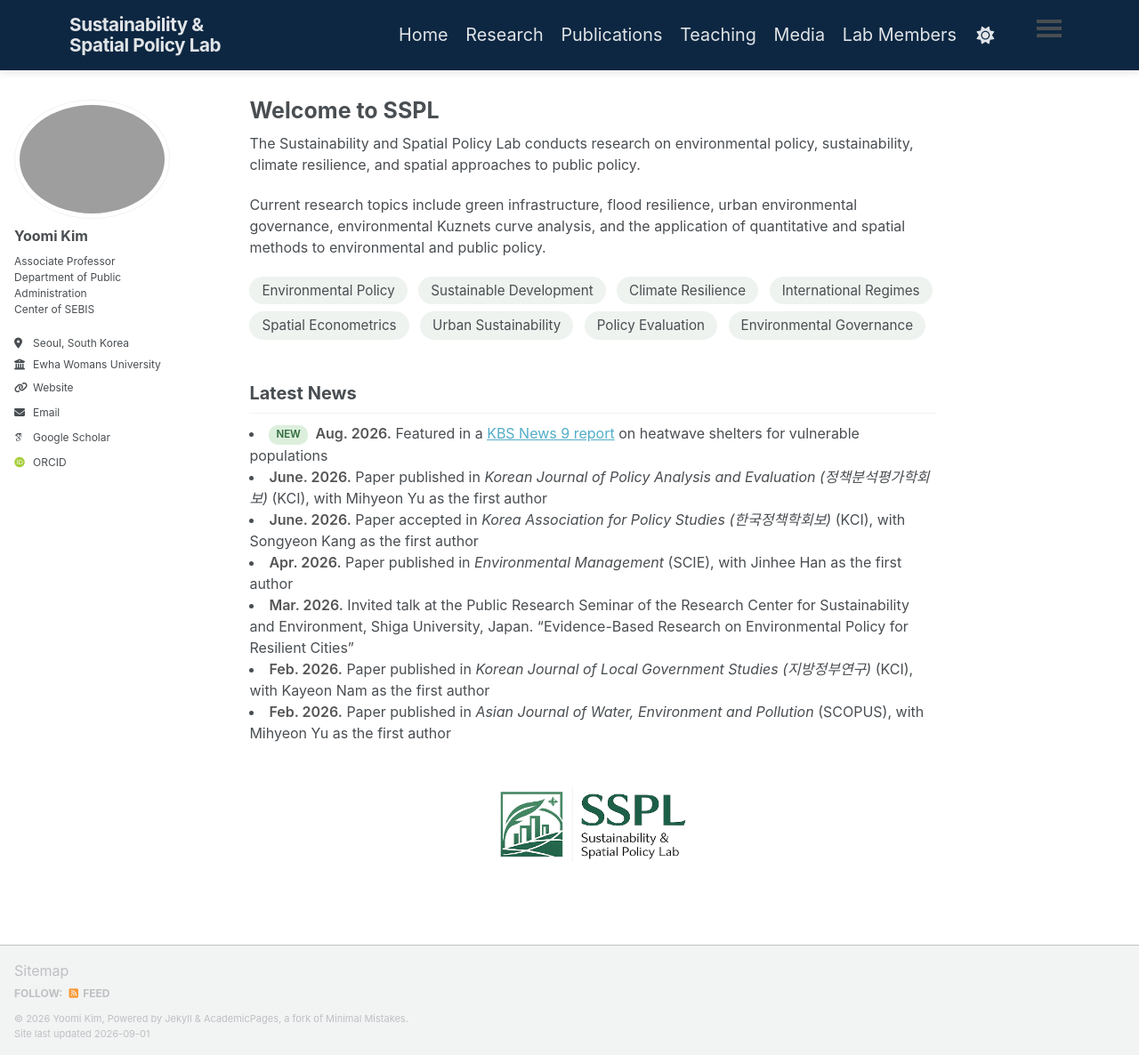
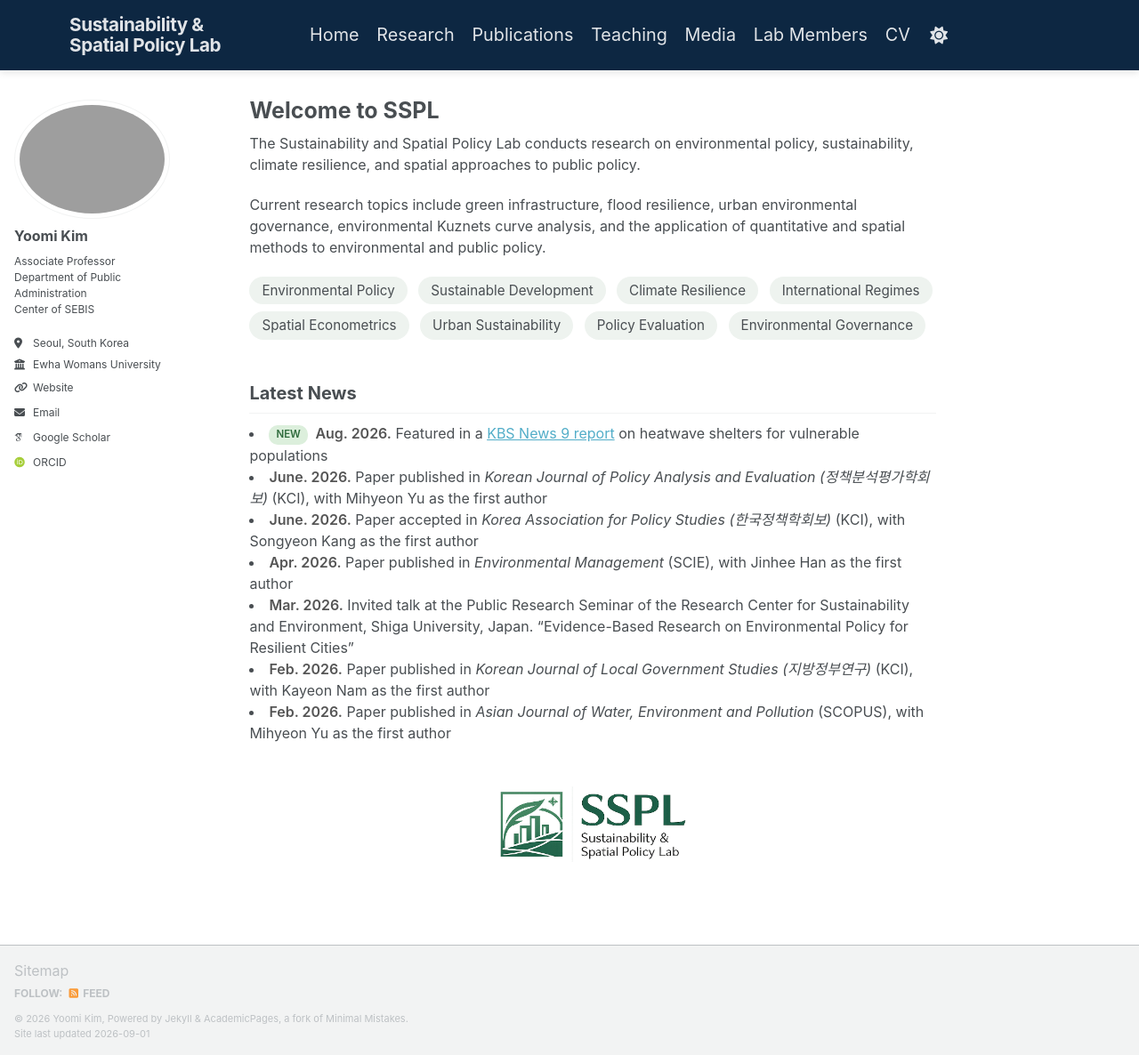
Before and after one commit to ymkim-ssplab/ymkim-ssplab.github.io, a Jekyll site: the page built from _pages/about.md, in a window 1280 px wide and 1186 px high. Shown: the whole window at 89% size. Built offline with Jekyll 4.4.1, drawn with Linux system fonts in a browser that asks for light colours; some web fonts are replaced; a script bundle is joined from its source files by our own code; library files that are not in the unit come from our copies.

Commit message:
Update main.scss

```diff
--- a/assets/css/main.scss
+++ b/assets/css/main.scss
@@ -75,7 +75,7 @@
 
 .masthead__menu-item--lg {
   /* This width determines where Home begins */
-  width: 370px;
+  width: 270px;
   padding-right: 0;
 }
 
```
